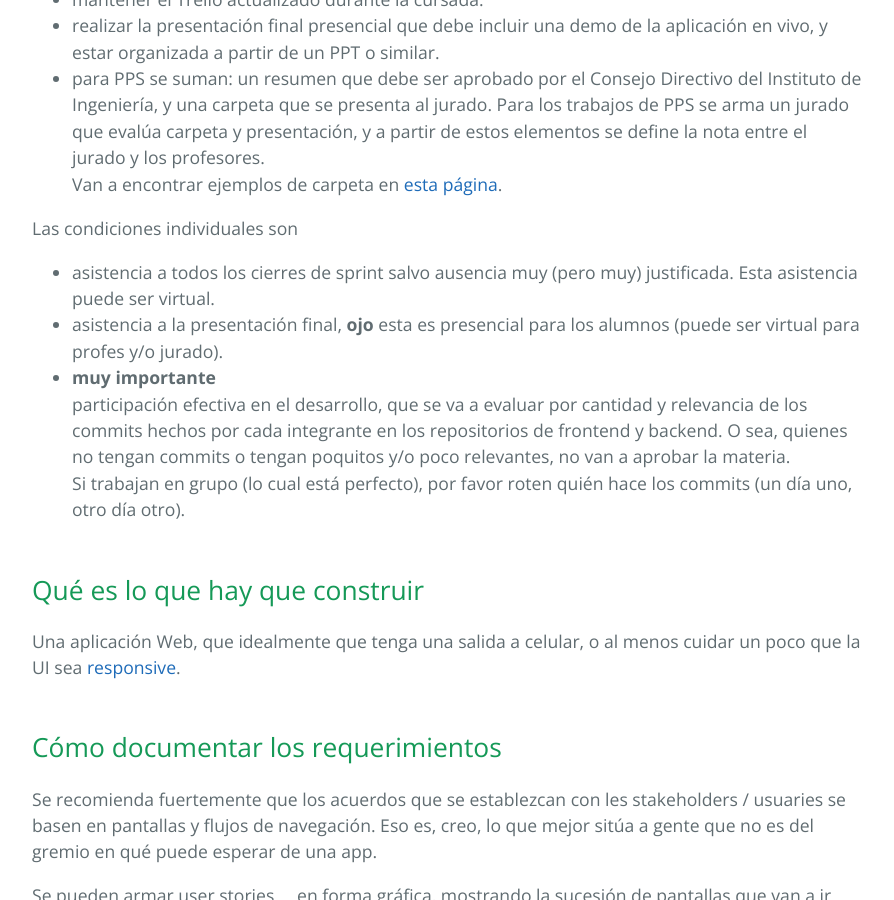
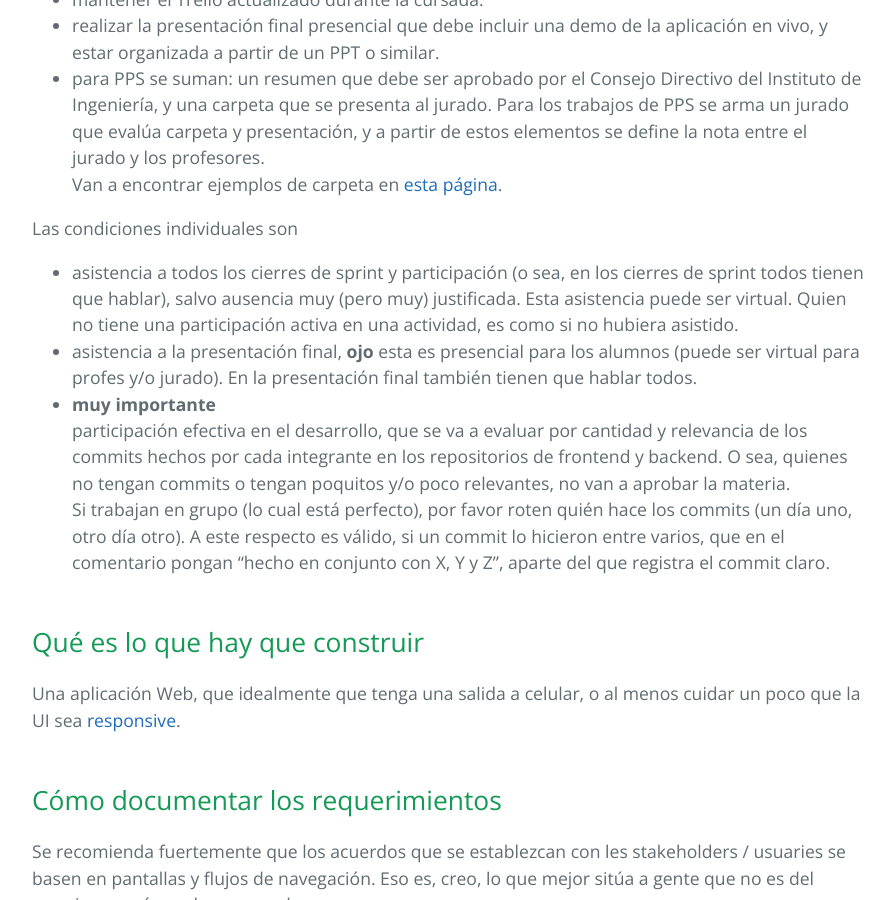
Before and after one commit to unahur-desapp/unahur-desapp-site, a Jekyll site: the page built from pautas-para-la-cursada.md, in a window 1280 px wide and 900 px high, scrolled down 674 px. Shown: the whole window, without its empty margins (192-1086 px from the left). Built offline with Jekyll 4.4.1, drawn with Linux system fonts in a browser that asks for light colours; our own code applies the rules of GitHub Pages for plain Markdown files.

Commit message:
algunas aclaraciones extra en las condiciones de aprobación

```diff
--- a/pautas-para-la-cursada.md
+++ b/pautas-para-la-cursada.md
@@ -18,9 +18,9 @@ Las condiciones grupales son
 - para PPS se suman: un resumen que debe ser aprobado por el Consejo Directivo del Instituto de Ingeniería, y una carpeta que se presenta al jurado. Para los trabajos de PPS se arma un jurado que evalúa carpeta y presentación, y a partir de estos elementos se define la nota entre el jurado y los profesores. <br/> Van a encontrar ejemplos de carpeta en [esta página](./pautas-para-la-carpeta).
 
 Las condiciones individuales son
-- asistencia a todos los cierres de sprint salvo ausencia muy (pero muy) justificada. Esta asistencia puede ser virtual.
-- asistencia a la presentación final, **ojo** esta es presencial para los alumnos (puede ser virtual para profes y/o jurado).
-- **muy importante** <br> participación efectiva en el desarrollo, que se va a evaluar por cantidad y relevancia de los commits hechos por cada integrante en los repositorios de frontend y backend. O sea, quienes no tengan commits o tengan poquitos y/o poco relevantes, no van a aprobar la materia. <br/> Si trabajan en grupo (lo cual está perfecto), por favor roten quién hace los commits (un día uno, otro día otro).
+- asistencia a todos los cierres de sprint y participación (o sea, en los cierres de sprint todos tienen que hablar), salvo ausencia muy (pero muy) justificada. Esta asistencia puede ser virtual. Quien no tiene una participación activa en una actividad, es como si no hubiera asistido.
+- asistencia a la presentación final, **ojo** esta es presencial para los alumnos (puede ser virtual para profes y/o jurado). En la presentación final también tienen que hablar todos.
+- **muy importante** <br> participación efectiva en el desarrollo, que se va a evaluar por cantidad y relevancia de los commits hechos por cada integrante en los repositorios de frontend y backend. O sea, quienes no tengan commits o tengan poquitos y/o poco relevantes, no van a aprobar la materia. <br/> Si trabajan en grupo (lo cual está perfecto), por favor roten quién hace los commits (un día uno, otro día otro). A este respecto es válido, si un commit lo hicieron entre varios, que en el comentario pongan "hecho en conjunto con X, Y y Z", aparte del que registra el commit claro.
 
 
 
```
